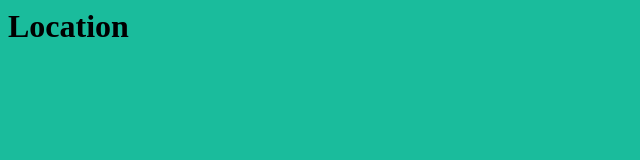
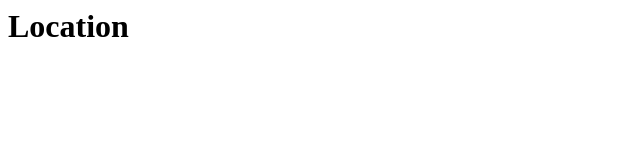
Before and after one commit to GibaudNewton/LocationVoiture, a plain HTML site: page index.html in a window 1280 px wide. Shown: the whole page, without its empty margins (0-640 px from the left). Drawn offline with Linux system fonts and the light colour scheme.

Commit message:
Couleur vers Blanc

```diff
--- a/index.html
+++ b/index.html
@@ -3,7 +3,7 @@
 		<meta charset ="utf-8">
 		<title></title>
 	</head>
-	<body style="background-color:#1abc9c">
+	<body style="background-color:#bd3c7">
 		<h1> Location </h1>
 	</body>
 </html>
```
